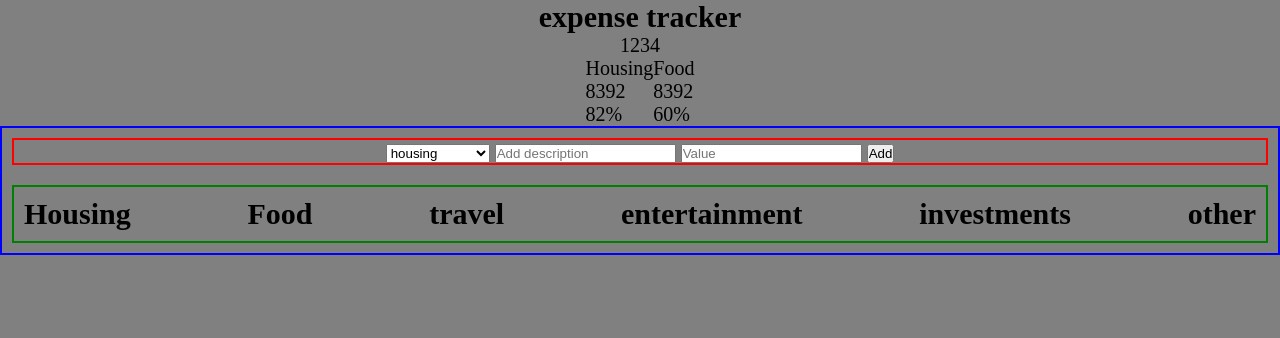
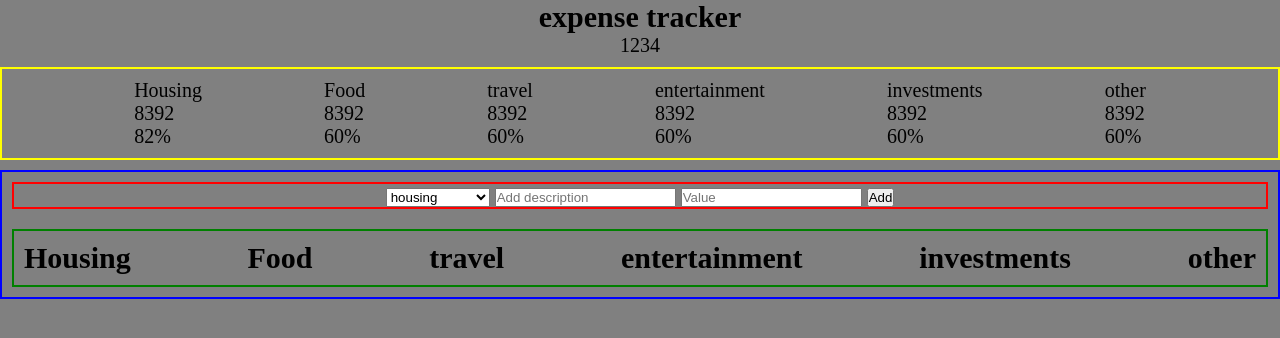
Before and after one commit to joshuayannix/expense-tracker, a plain HTML site: page index.html in a window 1280 px wide. Drawn offline with Linux system fonts and the light colour scheme.

Commit message:
validation

```diff
--- a/app.js
+++ b/app.js
@@ -58,7 +58,7 @@ const UIController = (() => {
       return {
         type: document.querySelector('.add__type').value,
         description: document.querySelector('.add__description').value,
-        value: document.querySelector('.add__value').value,
+        value: parseFloat(document.querySelector('.add__value').value),
       };
     },
 
@@ -101,22 +101,32 @@ const controller = ((budgetCtrl, UICtrl) => {
       }
     });
   }
+
+  const updateBudget = () => {
+    // 1. Calculate the budget
+
+    // 2. return the budget
+
+    // 3. Display the budget on the UI
+
+  }
   const ctrlAddItem = () => {
     // 1. Get the field input data
     let input = UICtrl.getInput();
 
-    // 2. Add the item to the budget controller
-    newItem = budgetCtrl.addItem(input.type, input.description, input.value);
+    if (input.description !== '' && !isNaN(input.value) && input.value > 0) {
+      // 2. Add the item to the budget controller
+      newItem = budgetCtrl.addItem(input.type, input.description, input.value);
 
-    // 3. Add the item to the UI
-    UICtrl.addListItem(newItem, input.type)
+      // 3. Add the item to the UI
+      UICtrl.addListItem(newItem, input.type)
 
-    //4. Clear the fields
-    UICtrl.clearFields();
+      // 4. Clear the fields
+      UICtrl.clearFields();
 
-    // 4. Calculate the budget
-
-    // 5. Display the budget on the UI
+      // 5. Calculate and update budget
+      updateBudget();
+    }
 
   };
 
--- a/index.html
+++ b/index.html
@@ -22,6 +22,26 @@
         <div class="expenses__food--text">Food</div>
           <div class="expenses__food--value">8392</div>
           <div class="expenses__food--percentage">60%</div>
+      </div>
+      <div class="expenses__travel">
+        <div class="expenses__travel--text">travel</div>
+          <div class="expenses__travel--value">8392</div>
+          <div class="expenses__travel--percentage">60%</div>
+      </div>
+      <div class="expenses__entertainment">
+        <div class="expenses__entertainment--text">entertainment</div>
+          <div class="expenses__entertainment--value">8392</div>
+          <div class="expenses__entertainment--percentage">60%</div>
+      </div>
+      <div class="expenses__investments">
+        <div class="expenses__investments--text">investments</div>
+          <div class="expenses__investments--value">8392</div>
+          <div class="expenses__investments--percentage">60%</div>
+      </div>
+      <div class="expenses__other">
+        <div class="expenses__other--text">other</div>
+          <div class="expenses__other--value">8392</div>
+          <div class="expenses__other--percentage">60%</div>
       </div>
     </div>
 
--- a/styles.css
+++ b/styles.css
@@ -39,5 +39,9 @@ body {
 
 .expenses__categories {
   display: flex;
-  justify-content: space-between
+  justify-content: space-evenly;
+  border: 2px solid yellow;
+  width: 100%;
+  margin: 10px;
+  padding: 10px;
 }
```
